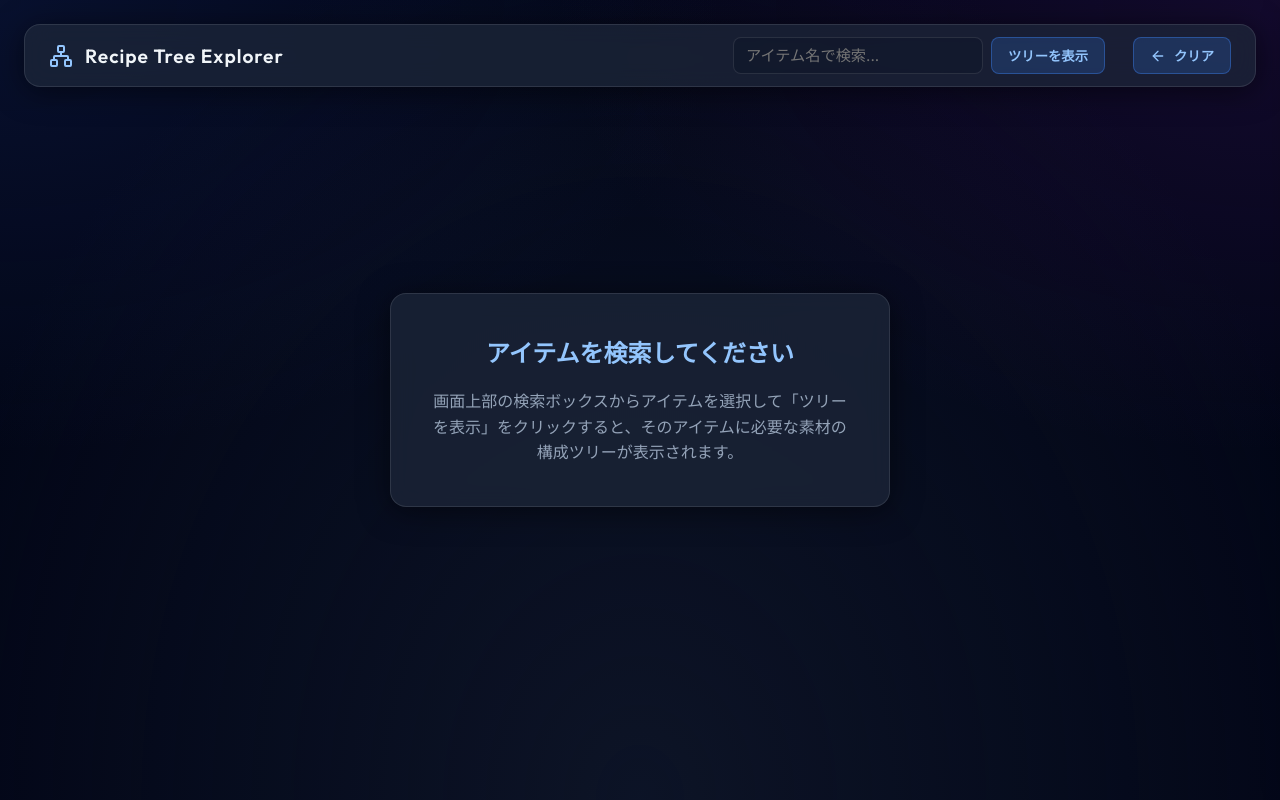
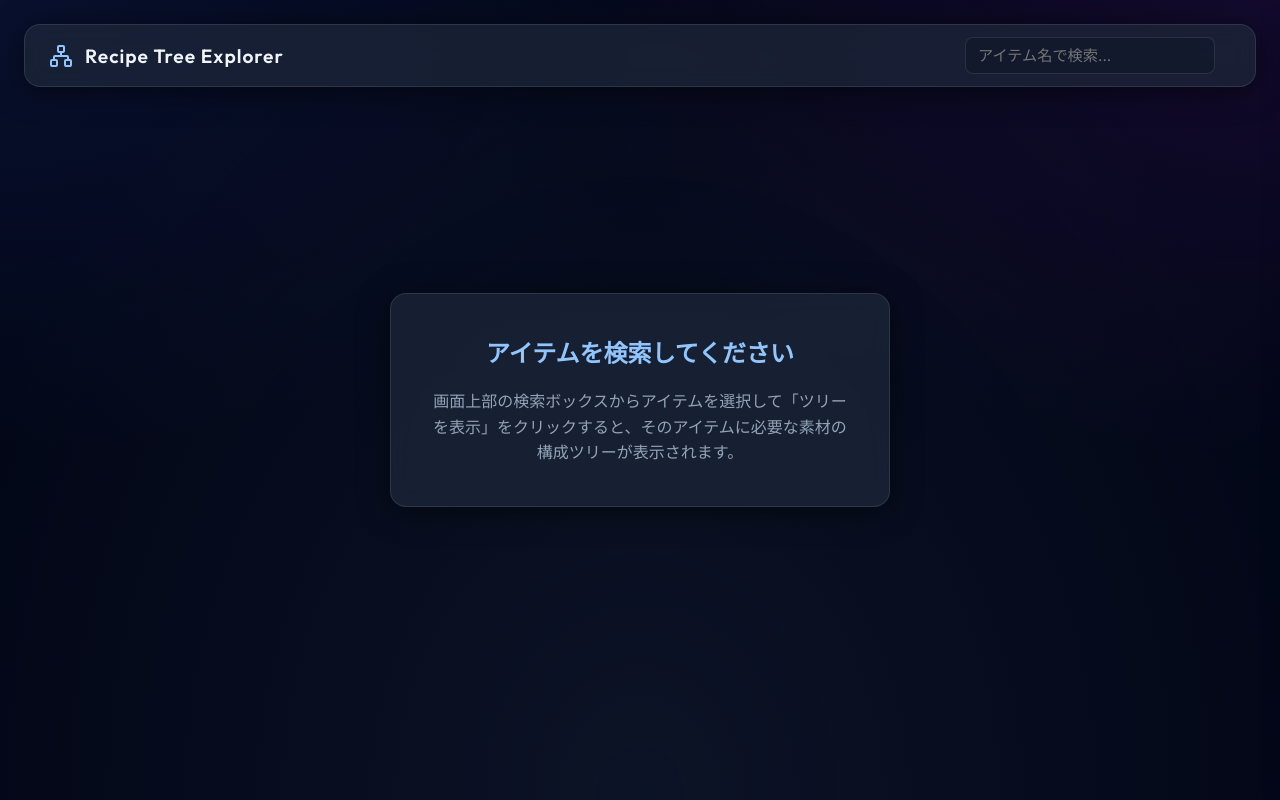
Before and after one commit to norakurage/RecipeTree, a React (Vite) app in the folder recipe-tree-app/: page / in a window 1280 px wide. Shown: the top 800 px of the page. Built offline with nearby package versions, Linux system fonts and the light colour scheme.

Commit message:
ツリー表示ボタンとクリアボタンを削除

```diff
--- a/recipe-tree-app/src/components/Header.jsx
+++ b/recipe-tree-app/src/components/Header.jsx
@@ -1,10 +1,10 @@
 import React, { useState, useRef, useEffect } from 'react';
-import { Network, ArrowLeft } from 'lucide-react';
+import { Network } from 'lucide-react';
 
 /**
- * 上部の検索フォームと操作ボタンを表示するヘッダーコンポーネント。
+ * 上部の検索フォームを表示するヘッダーコンポーネント。
  */
-const Header = ({ searchInput, setSearchInput, filteredItems, onSearch, onClear }) => {
+const Header = ({ searchInput, setSearchInput, filteredItems, onSearch }) => {
   const [open, setOpen] = useState(false);
   const wrapperRef = useRef(null);
 
@@ -19,12 +19,6 @@ const Header = ({ searchInput, setSearchInput, filteredItems, onSearch, onClear
     return () => document.removeEventListener('mousedown', handleClickOutside);
   }, []);
 
-  const handleSubmit = (e) => {
-    e.preventDefault();
-    setOpen(false);
-    onSearch(searchInput);
-  };
-
   const handleSelect = (item) => {
     setSearchInput(item);
     setOpen(false);
@@ -36,8 +30,7 @@ const Header = ({ searchInput, setSearchInput, filteredItems, onSearch, onClear
       <Network size={24} color="#93C5FD" />
       <h1>Recipe Tree Explorer</h1>
 
-      <form onSubmit={handleSubmit} className="search-form" style={{ position: 'relative' }}>
-        <div ref={wrapperRef} style={{ position: 'relative', display: 'flex', alignItems: 'center', gap: '8px' }}>
+      <div ref={wrapperRef} className="search-form" style={{ position: 'relative' }}>
         <input
           type="text"
           value={searchInput}
@@ -50,9 +43,6 @@ const Header = ({ searchInput, setSearchInput, filteredItems, onSearch, onClear
           className="search-input"
           autoComplete="off"
         />
-          <button type="submit" className="btn search-btn">
-            ツリーを表示
-          </button>
 
         {open && filteredItems.length > 0 && (
           <ul className="suggestion-list">
@@ -68,18 +58,6 @@ const Header = ({ searchInput, setSearchInput, filteredItems, onSearch, onClear
           </ul>
         )}
       </div>
-      </form>
-
-      <button
-        className="btn"
-        onClick={() => {
-          onClear();
-          setSearchInput('');
-          setOpen(false);
-        }}
-      >
-        <ArrowLeft size={16} /> クリア
-      </button>
     </div>
   );
 };
```
Lines whose indentation alone changed are shown as unchanged.
